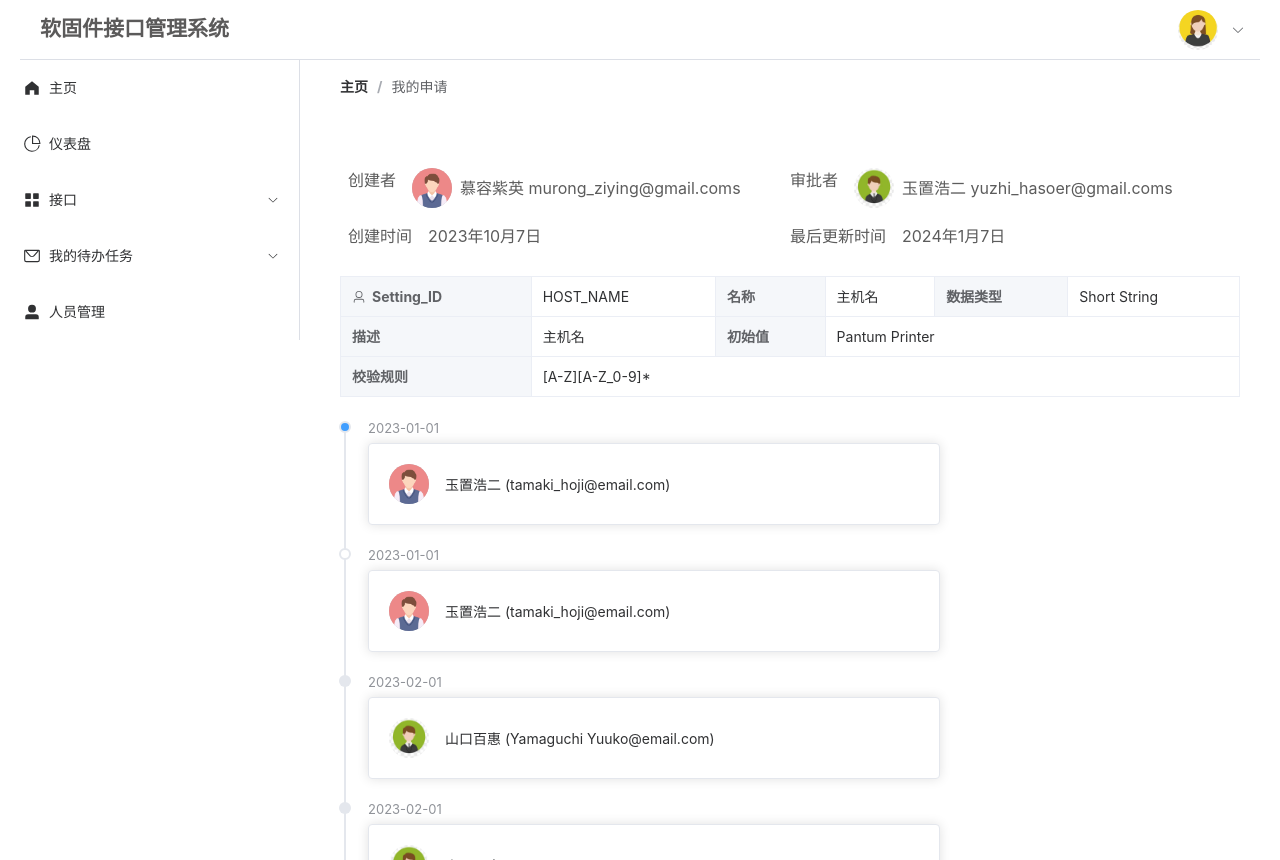
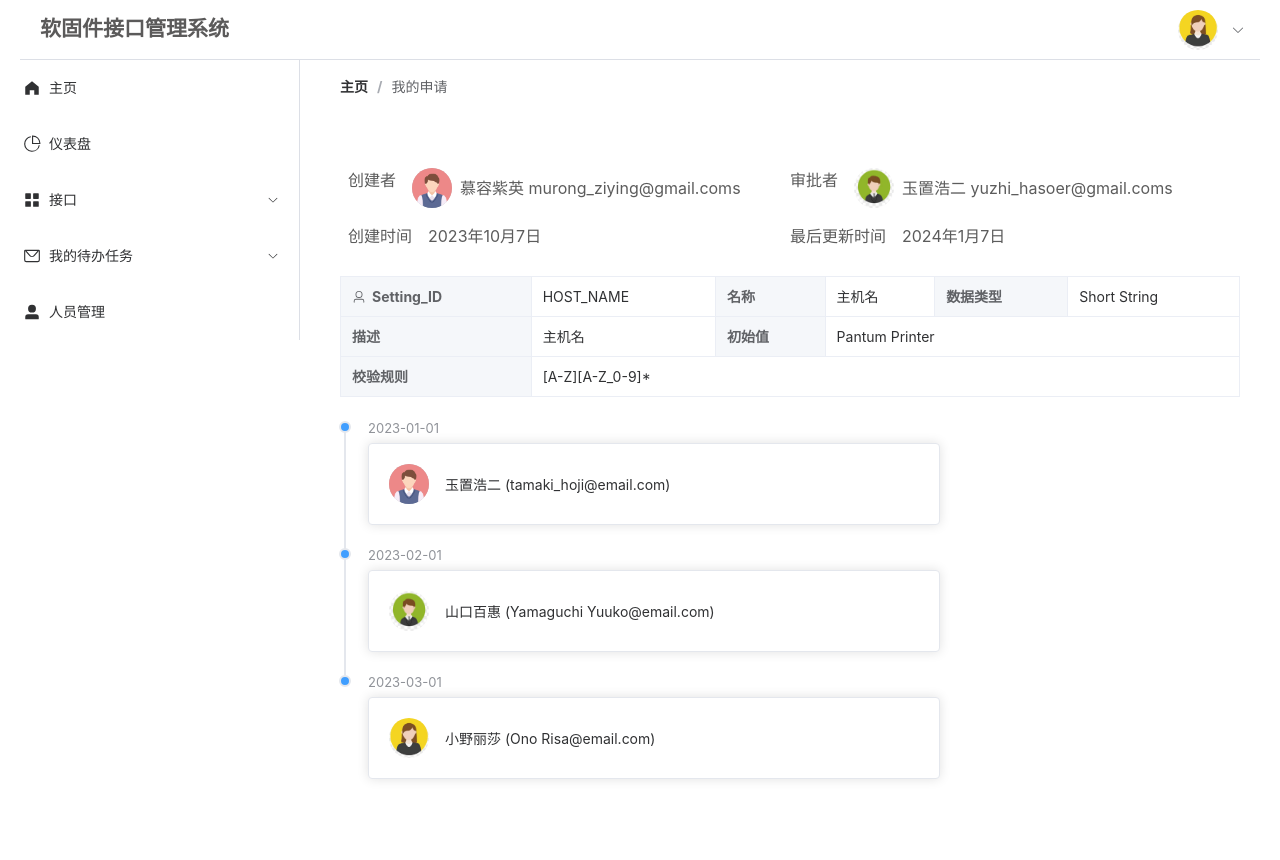
Before and after one commit to linda19504/Admin, a Vue app: page /AdminPage in a window 1280 px wide. Built offline with nearby package versions, Linux system fonts and the light colour scheme.

Commit message:
重构 TheDescription 组件，简化头像渲染逻辑并新增 TimelineList 组件

```diff
--- a/src/components/TheDescription.vue
+++ b/src/components/TheDescription.vue
@@ -3,12 +3,20 @@
     <el-row gutter="1rem" class="p-half-rem">
       <el-col :span="12">
         <TheProfile label="创建者">
-          <TheAvatar :avatar_url="creater.avatar_url" :username="creater.username" :email="creater.email"></TheAvatar>
+          <TheAvatar
+            :avatar_url="creater.avatar_url"
+            :username="creater.username"
+            :email="creater.email"
+          ></TheAvatar>
         </TheProfile>
       </el-col>
       <el-col :span="12">
         <TheProfile label="审批者">
-          <TheAvatar :avatar_url="approvers.avatar_url" :username="approvers.username" :email="approvers.email">
+          <TheAvatar
+            :avatar_url="approvers.avatar_url"
+            :username="approvers.username"
+            :email="approvers.email"
+          >
           </TheAvatar>
         </TheProfile>
       </el-col>
@@ -66,119 +74,65 @@
     </el-descriptions-item>
   </el-descriptions>
   <br />
-  <el-timeline style="max-width: 600px">
-    <el-timeline-item :timestamp="dynamicTimestamp1" v-for="(activity, index) in activities" :key="timeline1_ + index"
-      :color="activity.color" :hollow="activity.hollow" placement="top">
-      <el-card>
-        <el-space>
-          <TheAvatar :avatar_url="avatar_url" :size="size" />
-          {{ username }} {{ email }}
-        </el-space>
-      </el-card>
-    </el-timeline-item>
-    <el-timeline-item :timestamp="dynamicTimestamp2" v-for="(activity, index) in activities" :key="timeline2_ + index"
-      :icon="activity.icon" placement="top">
-      <el-card>
-        <el-space>
-          <TheAvatar :avatar_url="avatar_url_one" :size="size" />
-          {{ username_one }} {{ email_one }}
-        </el-space>
-      </el-card>
-    </el-timeline-item>
-    <el-timeline-item :timestamp="dynamicTimestamp3" placement="top">
-      <el-card>
-        <el-space>
-          <TheAvatar :avatar_url="avatar_url_two" :size="size" />
-          {{ username_two }} {{ email_two }}
-        </el-space>
-      </el-card>
-    </el-timeline-item>
-  </el-timeline>
+  <TimelineList
+    :timestamps="[dynamicTimestamp1, dynamicTimestamp2, dynamicTimestamp3]"
+    :avatars="[avatar_url, avatar_url_one, avatar_url_two]"
+    :usernames="[props.username, props.username_one, props.username_two]"
+    :emails="[props.email, props.email_one, props.email_two]"
+    :size="size"
+  />
 </template>
 
 <script setup>
-import { computed, ref } from 'vue'
-import { User } from '@element-plus/icons-vue'
-import TheProfile from './TheProfile.vue'
-import TheAvatar from './TheAvatar.vue'
-import { UserFilled } from '@element-plus/icons-vue'
-import { MoreFilled } from '@element-plus/icons-vue'
-const creater = ref(
-  {
-    avatar_url: 'avatar_one.png',
-    username: '慕容紫英',
-    email: 'murong_ziying@gmail.coms'
-  }
-)
+import { computed, ref } from "vue";
+import { User } from "@element-plus/icons-vue";
+import TheProfile from "./TheProfile.vue";
+import TheAvatar from "./TheAvatar.vue";
+import TimelineList from "./TimelineList.vue";
+
+const avatar_url = ref("/avatar_one.png");
+const avatar_url_one = ref("/avatar_two.jpg");
+const avatar_url_two = ref("/avatar_three.jpg");
+
+const props = defineProps({
+  username: { default: "玉置浩二" },
+  username_one: { default: "山口百惠" },
+  username_two: { default: "小野丽莎" },
+  email: { default: "(tamaki_hoji@email.com)" },
+  email_one: { default: "(Yamaguchi Yuuko@email.com)" },
+  email_two: { default: "(Ono Risa@email.com)" },
+  size: { default: "" },
+  icon: { default: "" },
+  create_date: { default: "2023年10月7日" },
+  last_updated_date: { default: "2024年1月7日" },
+});
+
+const size = ref("default");
+const dynamicTimestamp1 = ref("2023-01-01");
+const dynamicTimestamp2 = ref("2023-02-01");
+const dynamicTimestamp3 = ref("2023-03-01");
+
+const creater = ref({
+  avatar_url: "avatar_one.png",
+  username: "慕容紫英",
+  email: "murong_ziying@gmail.coms",
+});
 const approvers = ref({
-  avatar_url: 'avatar_two.jpg',
-  username: '玉置浩二',
-  email: 'yuzhi_hasoer@gmail.coms'
-})
+  avatar_url: "avatar_two.jpg",
+  username: "玉置浩二",
+  email: "yuzhi_hasoer@gmail.coms",
+});
 
-defineProps({
-  avatar_url: { default: '/avatar_one.png' },
-  avatar_url_one: { default: '/avatar_two.jpg' },
-  avatar_url_two: { default: '/avatar_three.jpg' },
-  username: { default: '玉置浩二' },
-  username_one: { default: '山口百惠' },
-  username_two: { default: '小野丽莎' },
-  email: { default: '(tamaki_hoji@email.com)' },
-  email_one: { default: '(Yamaguchi Yuuko@email.com)' },
-  email_two: { default: '(Ono Risa@email.com)' },
-  size: { default: '' },
-  icon: { default: '' },
-  create_date: { default: '2023年10月7日' },
-  last_updated_date: { default: '2024年1月7日' }
-})
-const size = ref('default')
-const activities = [
-  {
-    content: 'Custom icon',
-    type: 'primary',
-    color: '#409EFF',
-    hollow: true,
-    size: 'small'
-  },
-  {
-    content: 'Custom icon',
-    type: 'primary',
-    MoreFilled,
-    hollow: true,
-    size: 'small'
-  }
-]
-
-const timelineData = () => {
-  ;[
-    { timestamp: dynamicTimestamp1, placement: 'top', content: 'Event 1' },
-    { timestamp: dynamicTimestamp2, placement: 'bottom', content: 'Event 2' },
-    { timestamp: dynamicTimestamp3, placement: 'top', content: 'Event 3' }
-  ]
-}
-const dynamicTimestamp1 = ref('2023-01-01')
-const dynamicTimestamp2 = ref('2023-02-01')
-const dynamicTimestamp3 = ref('2023-03-01')
 const iconStyle = computed(() => {
   const marginMap = {
-    large: '8px',
-    default: '6px',
-    small: '4px'
-  }
+    large: "8px",
+    default: "6px",
+    small: "4px",
+  };
   return {
-    marginRight: marginMap[size.value] || marginMap.default
-  }
-})
-const blockMargin = computed(() => {
-  const marginMap = {
-    large: '32px',
-    default: '28px',
-    small: '24px'
-  }
-  return {
-    marginTop: marginMap[size.value] || marginMap.default
-  }
-})
+    marginRight: marginMap[size.value] || marginMap.default,
+  };
+});
 </script>
 
 <style scoped>
--- /dev/null
+++ b/src/components/TimelineList.vue
@@ -0,0 +1,58 @@
+<template>
+  <el-timeline style="max-width: 600px">
+    <el-timeline-item
+      v-for="(activity, index) in activities"
+      :key="index"
+      :timestamp="activity.timestamp"
+      :color="activity.color"
+      :hollow="activity.hollow"
+      placement="top"
+    >
+      <el-card>
+        <el-space>
+          <TheAvatar :avatar_url="activity.avatar_url" :size="size" />
+          {{ activity.username }} {{ activity.email }}
+        </el-space>
+      </el-card>
+    </el-timeline-item>
+  </el-timeline>
+</template>
+
+<script setup>
+import { computed } from 'vue'
+import TheAvatar from './TheAvatar.vue'
+
+const props = defineProps({
+  timestamps: {
+    type: Array,
+    required: true
+  },
+  avatars: {
+    type: Array,
+    required: true
+  },
+  usernames: {
+    type: Array,
+    required: true
+  },
+  emails: {
+    type: Array,
+    required: true
+  },
+  size: {
+    type: String,
+    default: 'default'
+  }
+})
+
+const activities = computed(() =>
+  props.timestamps.map((timestamp, index) => ({
+    timestamp,
+    color: '#409EFF',
+    hollow: true,
+    avatar_url: props.avatars[index],
+    username: props.usernames[index],
+    email: props.emails[index]
+  }))
+)
+</script>
```
